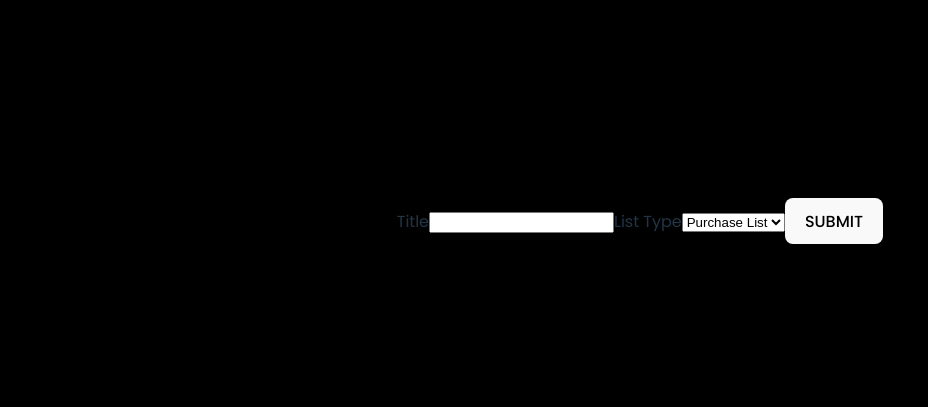
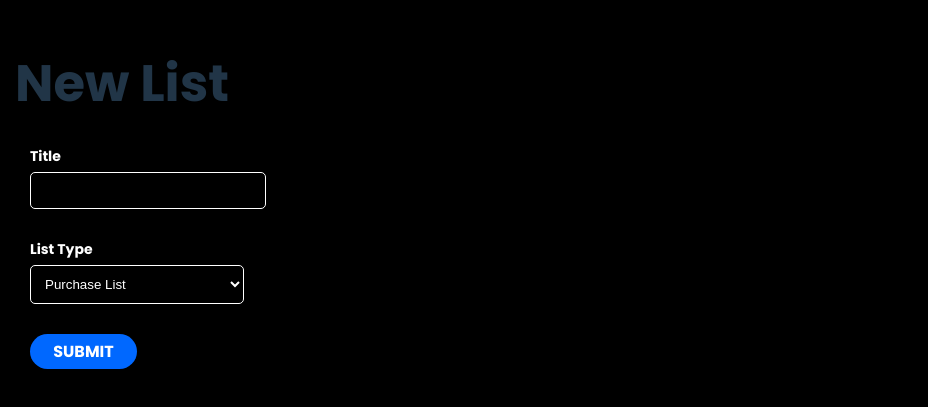
Before and after one commit to Abdulla-ALheela/shop-and-stock-front-end, a React (Vite) app: page /lists/new in a window 1280 px wide. Shown: the part 179-586 px from the top of the page, without its empty margins (0-928 px from the left). Built offline with nearby package versions, Linux system fonts and the light colour scheme; no server answers.

Commit message:
CSS added for the list form

```diff
--- a/src/App.jsx
+++ b/src/App.jsx
@@ -52,7 +52,7 @@ const App = () => {
 
   return (
     <>
-      {/* <NavBar /> */}
+      <NavBar />
       <Routes>
         <Route path='/' element={user ? <Dashboard lists={lists}/> : <SignUpForm />} />
         <Route path='/sign-in' element={<SignInForm />} />
--- a/src/components/Dashboard/Dashboard.css
+++ b/src/components/Dashboard/Dashboard.css
@@ -40,7 +40,6 @@
     border: 1px solid var(--text-color);
     color: var(--text-color);
     font-size: 18px;
-    cursor: pointer;
     margin-right: 30px;
 }
 
--- a/src/components/InventoryLists/InventoryLists.jsx
+++ b/src/components/InventoryLists/InventoryLists.jsx
@@ -6,7 +6,7 @@ const InventoryLists = (props) => {
   const { user } = useContext(UserContext);
   return (
     <main>
-<h1 className={styles.pageTitle}>Inventory List</h1>
+<h1 >Inventory List</h1>
       {props.lists.filter(list => list.listType === "Inventory" && list.owner._id === user._id).map((list) => (
         <article key={list._id}>
           <header>
--- /dev/null
+++ b/src/components/ListForm/ListForm.css
@@ -0,0 +1,74 @@
+:root{
+    --text-size:15px;
+}
+
+.list-form-main {
+    margin-left: auto;
+    margin-right: 0;
+    width: fit-content;
+    position: absolute;
+    left: 15px;
+    top:200px
+}
+
+.submit-button {
+    width: 50%;
+    padding: 5px;
+    background-color: #0068FF;
+    color: white;
+    border: none;
+    border-radius: 20px;
+    font-weight: bold;
+    cursor: pointer;
+    margin-top: 15px;
+    margin-left:var(--text-size) ;
+    display: flex;
+    align-content: left;
+    align-items: left;
+    justify-content: center;
+    justify-items: left;
+}
+
+.submit-button:hover {
+    background-color: #0460eae3;
+}
+
+.list-form-label {
+    display: block;
+    color: white;
+    font-size: 14px;
+    text-align: left;
+    margin-bottom: 5px;
+    font-weight: bold;
+    margin-left:var(--text-size) ;
+    display: flex !important;
+    justify-content: flex-start !important;
+    left: 0;
+}
+
+.list-form-input {
+    width: 100%;
+    padding: 10px;
+    border: 1px solid white;
+    border-radius: 5px;
+    background-color: black;
+    color: white;
+    outline: none;
+    margin-bottom: 30px;
+    margin-left:var(--text-size)  ;
+    text-align: left;
+    display: flex;
+    justify-content: flex-start !important;
+    left: 0 !important;
+
+}
+
+.list-form-title{
+    color: white;
+    margin-bottom: 20px;
+    margin-left:var(--text-size);
+    text-align: left;
+    display: flex;
+    justify-content: flex-start !important;
+    left: 0 !important;
+}
--- a/src/components/ListForm/ListForm.jsx
+++ b/src/components/ListForm/ListForm.jsx
@@ -1,5 +1,5 @@
 import { useState } from 'react';
-
+import "../ListForm/ListForm.css"
 
 const ListForm = (props) => {
   const [formData, setFormData] = useState({
@@ -18,19 +18,20 @@ const ListForm = (props) => {
   };
 
   return (
-    <main>
+    <main className="list-form-main">
+      <h1 className="list-form-text">New List</h1>
       <form onSubmit={handleSubmit}>
-        <label htmlFor='title'>Title</label>
-        <input required  type='text' name='title' id='title' value={formData.title} onChange={handleChange}/>
+        <label className="list-form-label" htmlFor='title'>Title</label>
+        <input className="list-form-input" required  type='text' name='title' id='title' value={formData.title} onChange={handleChange}/>
 
-        <label htmlFor='listType'>List Type</label>
-        <select required name='listType' id='listType' value={formData.listType} onChange={handleChange}
+        <label className="list-form-label" htmlFor='listType'>List Type</label>
+        <select className="list-form-input" required name='listType' id='listType' value={formData.listType} onChange={handleChange}
 >
           <option value="Purchase list">Purchase List</option>
           <option value="Inventory">Inventory list</option>
 
         </select>
-        <button type='submit'>SUBMIT</button>
+        <button className="submit-button" type='submit'>SUBMIT</button>
       </form>
     </main>
   );
--- a/src/components/NavBar/NavBar.module.css
+++ b/src/components/NavBar/NavBar.module.css
@@ -8,7 +8,7 @@
 	position: fixed;
 	top: 0;
 	left: 0;
-	width: 100%;
+	width: 98%;
 	z-index: 1000;
 
 }
```
Also changed, not shown: vercel.json (added).
